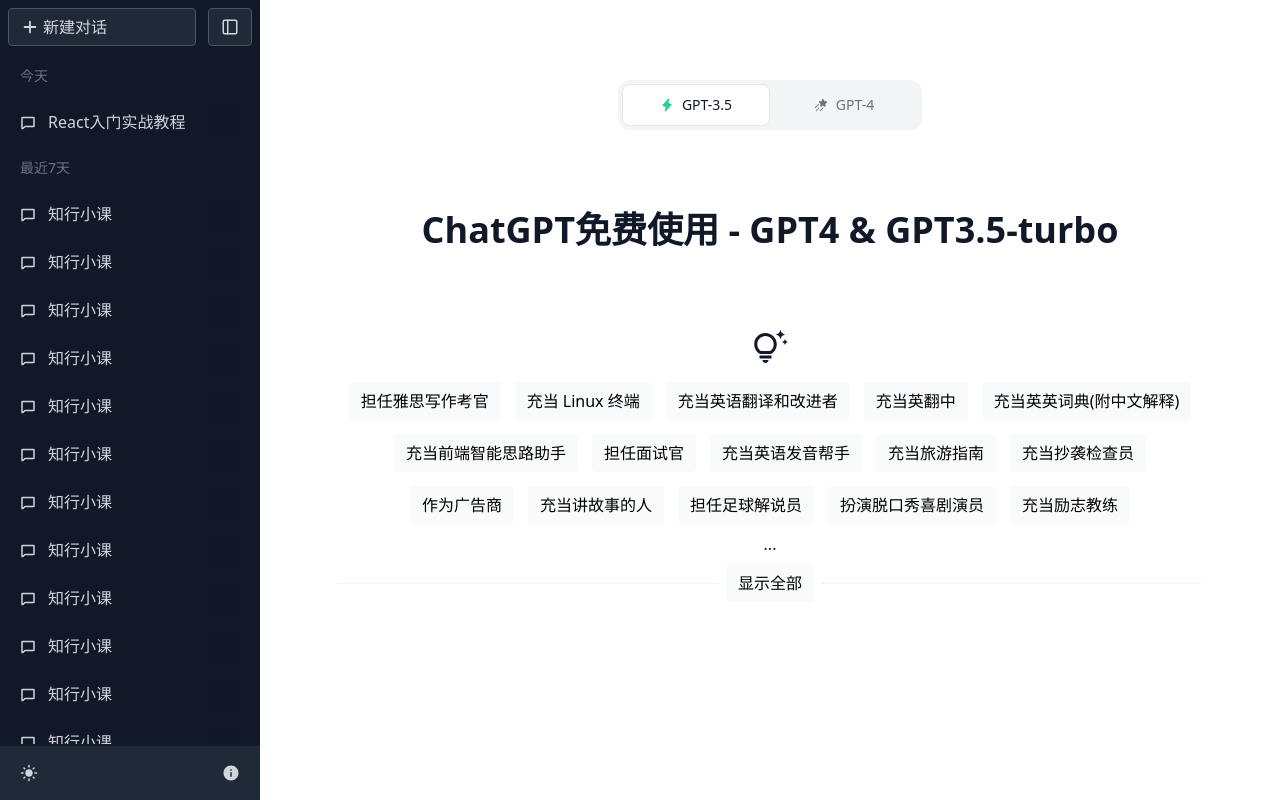
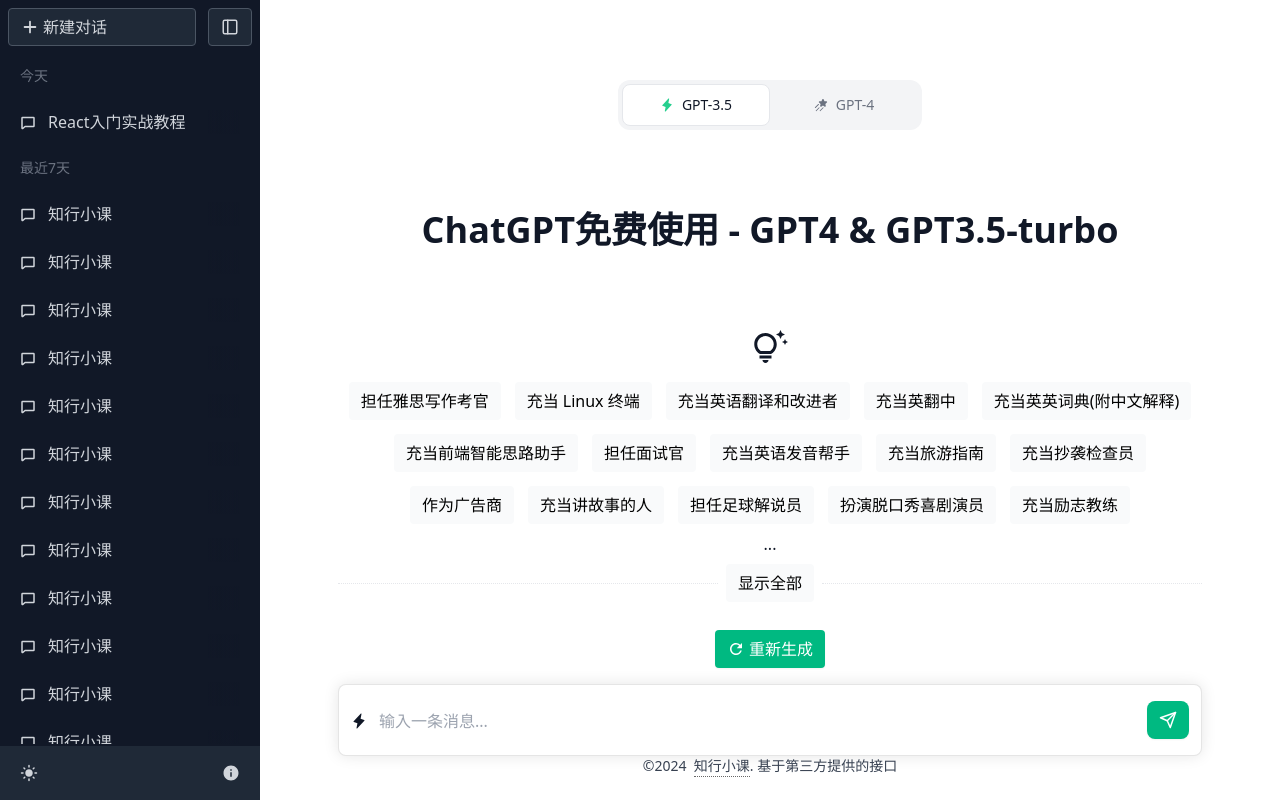
Before and after one commit to mundane799699/chatgpt-app, a Next.js app: page / in a window 1280 px wide. Built offline with nearby package versions, Linux system fonts and the light colour scheme.

Commit message:
第10课 开发消息输入框

```diff
--- a/app/globals.css
+++ b/app/globals.css
@@ -41,3 +41,17 @@
 .dark ::-webkit-scrollbar-thumb:hover {
   background-color: rgb(172, 172, 190);
 }
+
+.animated-underline {
+  cursor: url("/images/new-tab.png") 10 10, pointer;
+  background-image: linear-gradient(#33333300, #33333300),
+    linear-gradient(to right, #34d399, #00b981);
+  background-size: 100% 2px, 0 2px;
+  background-position: 100% 100%, 0 100%;
+  background-repeat: no-repeat;
+  transition: 0.3s ease;
+  transition-property: background-size, color, background-color, border-color;
+}
+.animated-underline:hover {
+  background-size: 0 2px, 100% 2px;
+}
--- a/components/common/Button.tsx
+++ b/components/common/Button.tsx
@@ -3,7 +3,7 @@
 
 type ButtonProps = {
   icon?: IconType;
-  variant?: "default" | "outline" | "text";
+  variant?: "default" | "outline" | "text" | "primary";
 } & ComponentPropsWithoutRef<"button">;
 
 export default function Button({
@@ -21,6 +21,8 @@
           ? "text-black dark:text-gray-300 bg-gray-50 hover:bg-gray-200 dark:bg-gray-700 dark:hover:bg-gray-900"
           : variant === "outline"
           ? "border border-gray-300 dark:border-gray-600 text-black dark:text-gray-300 bg-gray-50 hover:bg-gray-200 dark:bg-gray-800 dark:hover:bg-gray-700"
+          : variant === "primary"
+          ? "bg-primary-500 text-white hover:bg-primary-600 hover:text-white shadow-sm"
           : "text-black dark:text-gray-300 bg-transparent hover:bg-gray-200 dark:hover:bg-gray-700"
       }
       ${className}`}
--- /dev/null
+++ b/components/home/Main/ChatInput.tsx
@@ -0,0 +1,44 @@
+import Button from "@/components/common/Button";
+import React from "react";
+import { FiSend } from "react-icons/fi";
+import { MdRefresh } from "react-icons/md";
+import { PiLightningFill } from "react-icons/pi";
+import TextareaAutoSize from "react-textarea-autosize";
+
+export default function ChatInput() {
+  return (
+    <div className="absolute bottom-0 inset-x-0 bg-gradient-to-b from-[rgba(255,255,255,0)] from-[13.94%] to-[#fff] to-[54.73%] pt-10 dark:from-[rgba(53,55,64,0)] dark:to-[#353740] dark:to-[58.85%]">
+      <div className="w-full max-w-4xl mx-auto flex flex-col items-center px-4 space-y-4">
+        <Button icon={MdRefresh} variant="primary" className="font-medium">
+          重新生成
+        </Button>
+        <div className="flex items-end w-full border border-black/10 dark:border-gray-800/50 bg-white dark:bg-gray-700 rounded-lg shadow-[0_0_15px_rgba(0,0,0,0.10)] py-4">
+          <div className="mx-3 mb-2.5">
+            <PiLightningFill />
+          </div>
+          <TextareaAutoSize
+            className="flex-1 max-h-64 mb-1.5 bg-transparent text-black dark:text-white outline-none resize-none border-0"
+            placeholder="输入一条消息..."
+            rows={1}
+          />
+          <Button
+            className="mx-3 !rounded-lg"
+            icon={FiSend}
+            variant="primary"
+          />
+        </div>
+      </div>
+      <footer className="text-center text-sm text-gray-700 dark:text-gray-300 px-4 pb-6">
+        ©{new Date().getFullYear()}&nbsp;{" "}
+        <a
+          className="font-medium py-[1px] border-b border-dotted border-black/60 hover:border-black/0 dark:border-gray-200 dark:hover:border-gray-200/0 animated-underline"
+          href="https://x.zhixing.co"
+          target="_blank"
+        >
+          知行小课
+        </a>
+        .&nbsp;基于第三方提供的接口
+      </footer>
+    </div>
+  );
+}
--- a/components/home/Main/index.tsx
+++ b/components/home/Main/index.tsx
@@ -1,12 +1,16 @@
 import React from "react";
 import Menu from "./Menu";
 import Welcome from "./Welcome";
+import ChatInput from "./ChatInput";
 
 export default function Main() {
   return (
-    <main className="overflow-y-auto relative flex-1 bg-white text-gray-900 dark:bg-gray-800 dark:text-gray-100">
-      <Menu />
-      <Welcome />
-    </main>
+    <div className="relative flex-1">
+      <main className="overflow-y-auto w-full h-full bg-white text-gray-900 dark:bg-gray-800 dark:text-gray-100">
+        <Menu />
+        <Welcome />
+        <ChatInput />
+      </main>
+    </div>
   );
 }
--- a/package.json
+++ b/package.json
@@ -12,7 +12,8 @@
     "next": "13.5.6",
     "react": "^18",
     "react-dom": "^18",
-    "react-icons": "^5.0.1"
+    "react-icons": "^5.0.1",
+    "react-textarea-autosize": "^8.5.3"
   },
   "devDependencies": {
     "@types/node": "^20",
--- a/tailwind.config.ts
+++ b/tailwind.config.ts
@@ -8,7 +8,14 @@
     "./app/**/*.{js,ts,jsx,tsx,mdx}",
   ],
   theme: {
-    extend: {},
+    extend: {
+      colors: {
+        primary: {
+          500: "#00B981",
+          600: "#059669",
+        },
+      },
+    },
   },
   plugins: [],
 };
```
Also changed, not shown: public/images/new-tab.png (added), 1 other file (tests, documents, lock files or other folders).
